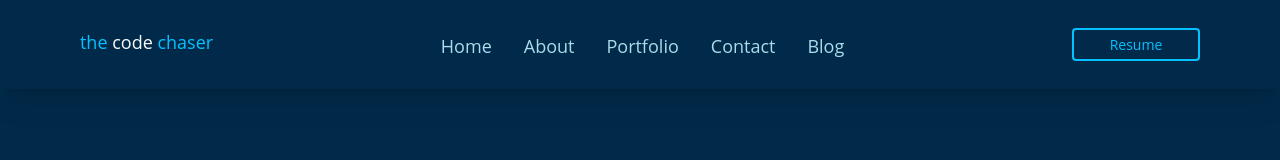
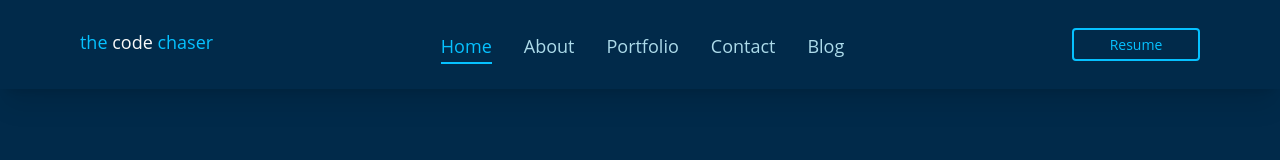
Before and after one commit to thecodechaser/portfolio-frontend, a React (Create React App) app: page /blog in a window 1280 px wide. Shown: the top 160 px of the page. Built offline with nearby package versions, Linux system fonts and the light colour scheme.

Commit message:
Add hover effects to header menu

```diff
--- a/src/App.js
+++ b/src/App.js
@@ -15,7 +15,7 @@ function App() {
       <Header />
       <div className="inner-body">
         <Routes>
-        <Route
+          <Route
             path="*"
             element={(<NotFound />)}
           />
--- a/src/components/Header.js
+++ b/src/components/Header.js
@@ -14,6 +14,10 @@ const menuItems = [
   { name: 'Blog', path: '/blog', current: false },
 ];
 
+const Header = () => {
+  const [mobileMenu, setMobileMenu] = useState(false);
+  const [status, setStatus] = useState(true);
+
   const changeCurrentStatus = (name) => {
     for (let i = 0; i < menuItems.length; i += 1) {
       if (menuItems[i].name === name) {
@@ -22,10 +26,9 @@ const changeCurrentStatus = (name) => {
         menuItems[i].current = false;
       }
     }
+    setStatus(!status);
   };
 
-const Header = () => {
-  const [mobileMenu, setMobileMenu] = useState(false);
   return (
     <header className={`flex flex-col bg-primaryColor px-8 py-7 ${mobileMenu ? 'h-screen' : 'h-fit'} fixed top-0 w-screen shadow-xl md:flex-row md:justify-between md:px-20 md:h-fit`}>
       <a href="/" className="text-lg">
@@ -47,19 +50,40 @@ const Header = () => {
           </button>
         </div>
         <div className={classNames(mobileMenu ? 'block' : 'hidden', 'md:block')}>
-          <ul className="flex flex-col text-skyColor text-lg gap-8 items-center mt-24 md:flex-row md:mt-1">
+          <ul className="flex flex-col gap-8 items-center mt-24 md:flex-row md:mt-1">
             {
               menuItems.map((item) => (
                 <li key={item.name}>
-                  <Link to={item.path}><a href={item.path}>{item.name}</a></Link>
+                  <Link to={item.path}>
+                    <a
+                      onClick={() => changeCurrentStatus(item.name)}
+                      href={item.path}
+                      className={classNames(
+                        item.current
+                          ? 'border-b-2 border-secondaryColor text-secondaryColor'
+                          : 'text-skyColor',
+                        'pb-1 text-lg hover:text-secondaryColor',
+                      )}
+                      aria-current={item.current ? 'page' : undefined}
+                    >
+                      {item.name}
+                    </a>
+                  </Link>
                 </li>
               ))
             }
           </ul>
         </div>
       </nav>
-      <Link to="/resume" className={`self-center ${mobileMenu ? 'block' : 'hidden'} md:block`}><button type="button" className={`border-2 border-secondaryColor mt-24 rounded px-4 py-1 w-32
-      text-secondaryColor md:mt-0`}>Resume</button></Link>
+      <Link to="/resume" className={`self-center ${mobileMenu ? 'block' : 'hidden'} md:block`}>
+        <button
+          type="button"
+          className={`border-2 border-secondaryColor mt-24 rounded px-4 py-1 w-32
+      text-secondaryColor md:mt-0`}
+        >
+          Resume
+        </button>
+      </Link>
     </header>
   );
 };
--- a/src/pages/404.js
+++ b/src/pages/404.js
@@ -1,16 +1,21 @@
 import { Link } from 'react-router-dom';
 
-const NotFound = () =>{
-  return (
-    <section className="flex flex-col items-center mt-60 md:mr-52">
-      <p className="text-3xl md:text-5xl">Lost your way?</p>
-      <p className="text-lg mt-5">
-        Sorry, we can&apos;t find that page.
-      </p>
-      <Link to="/"><button type="submit" className="bg-secondaryColor mt-5 ml-2 rounded px-4 py-3 text-base
-      text-primaryColor">Go Home</button></Link>
+const NotFound = () => (
+  <section className="flex flex-col items-center mt-60 md:mr-52">
+    <p className="text-3xl md:text-5xl">Lost your way?</p>
+    <p className="text-lg mt-5">
+      Sorry, we can&apos;t find that page.
+    </p>
+    <Link to="/">
+      <button
+        type="submit"
+        className="bg-secondaryColor mt-5 ml-2 rounded px-4 py-3 text-base
+      text-primaryColor"
+      >
+        Go Home
+      </button>
+    </Link>
   </section>
-  )
-}
+);
 
 export default NotFound;
```
Lines whose indentation alone changed are shown as unchanged.
